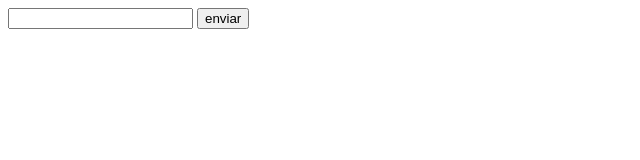
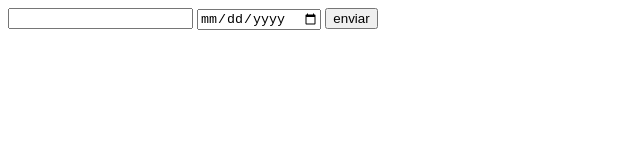
Before and after one commit to cawilff/learningGit, a plain HTML site: page index.html in a window 1280 px wide. Shown: the whole page, without its empty margins (0-640 px from the left). Drawn offline with Linux system fonts and the light colour scheme.

Commit message:
Auto stash before merge of "master" and "origin/master"

```diff
--- a/index.html
+++ b/index.html
@@ -9,6 +9,7 @@
 <body>
     <form action="#" method="get">
         <input type="texto" name="conflicto" id="firstName">
+        <input type="date" name="date_conflict" id="firstName">
         <input type="button" value="enviar">
     </form>
 </body>
```
